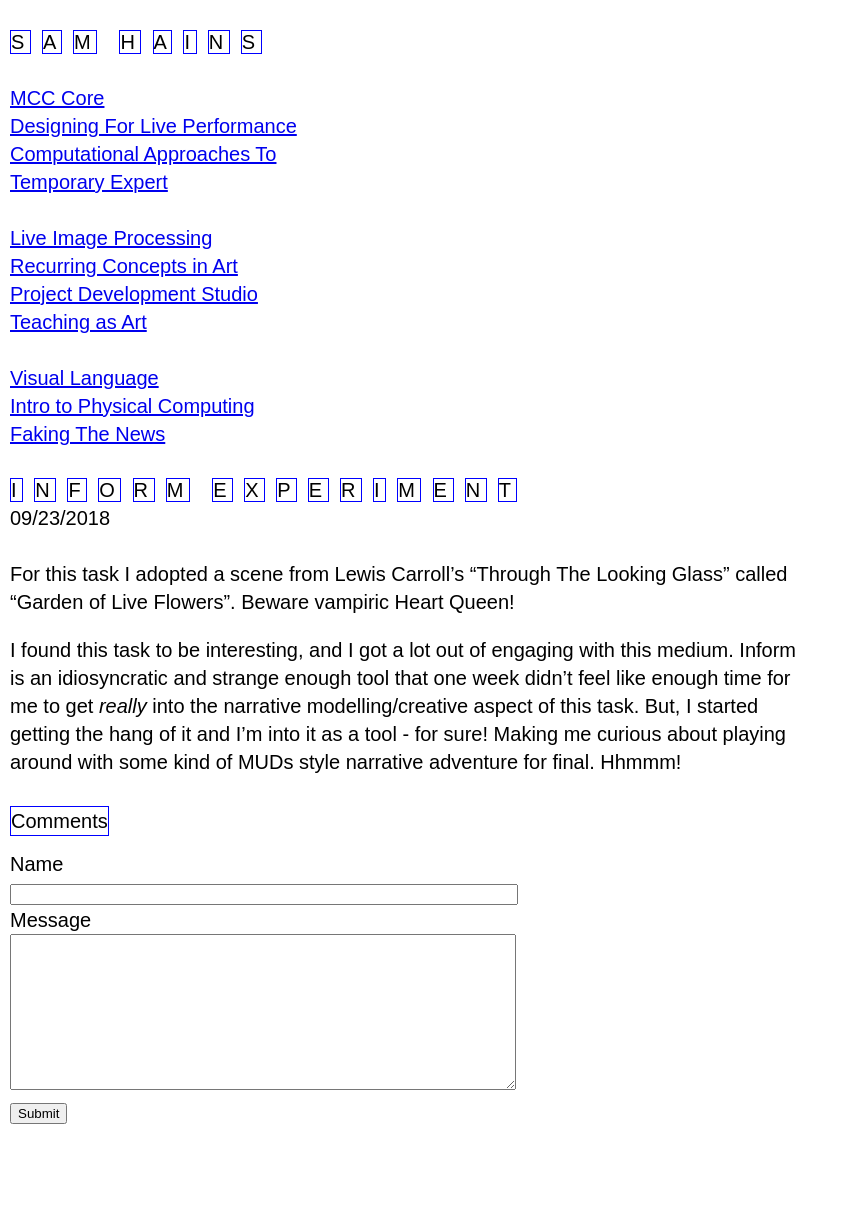
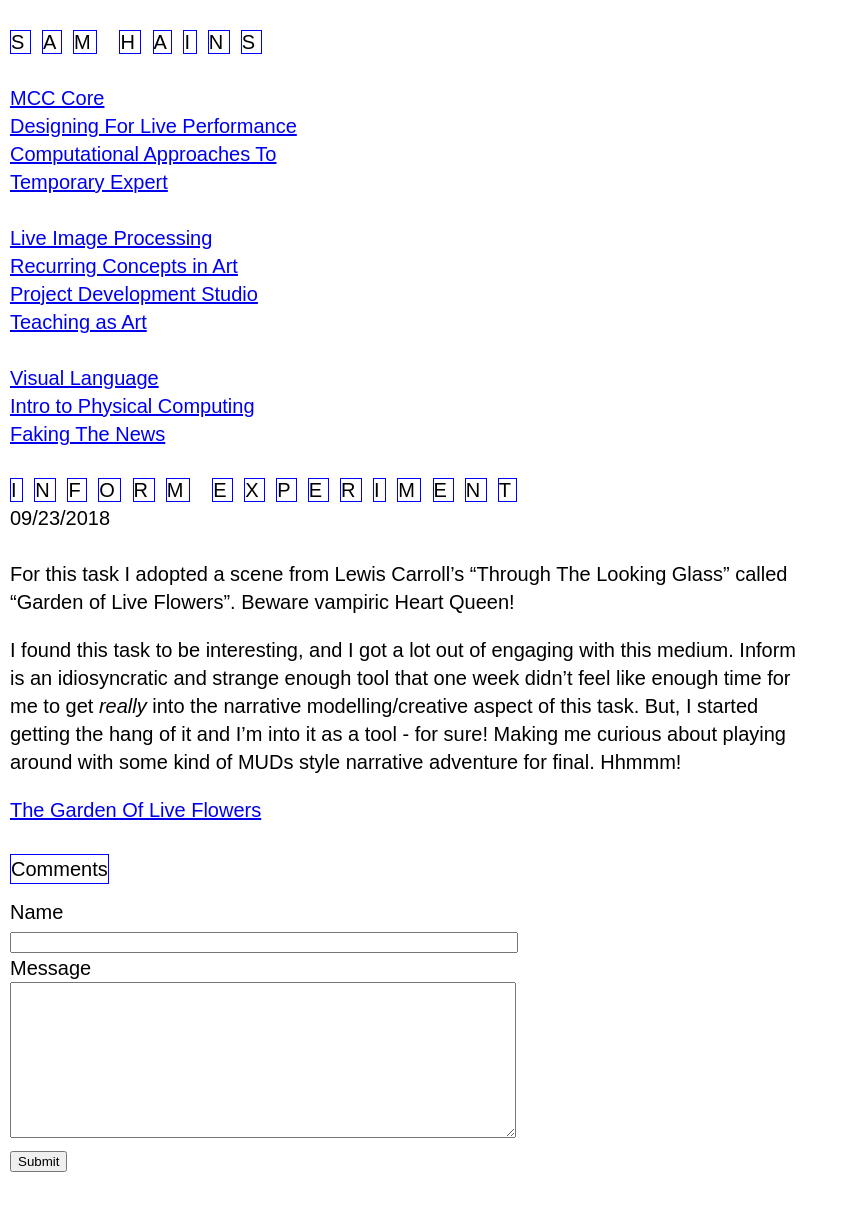
Before and after one commit to samhains/samhains.github.io, a Jekyll site: the page built from blog/_posts/catn/2018-09-23-inform-experiment.md, in a window 1280 px wide. Shown: the whole page, without its empty margins (0-848 px from the left). Built offline with Jekyll 4.4.1, drawn with Linux system fonts in a browser that asks for light colours; nearby versions of some CDN libraries; before the commit the page ends 1173 px from its top, so only the background shows below that.

Commit message:
adfadfad

```diff
--- a/blog/_posts/catn/2018-09-23-inform-experiment.md
+++ b/blog/_posts/catn/2018-09-23-inform-experiment.md
@@ -9,4 +9,4 @@ For this task I adopted a scene from Lewis Carroll's "Through The Looking Glass"
 
 I found this task to be interesting, and I got a lot out of engaging with this medium. Inform is an idiosyncratic and strange enough tool that one week didn't feel like enough time for me to get *really* into the narrative modelling/creative aspect of this task. But, I started getting the hang of it and I'm into it as a tool - for sure! Making me curious about playing around with some kind of MUDs style narrative adventure for final. Hhmmm!
 
-[](http://samhains.com/blog/live-garden/play.html)
+[The Garden Of Live Flowers](http://samhains.com/blog/live-garden/play.htm)
```
